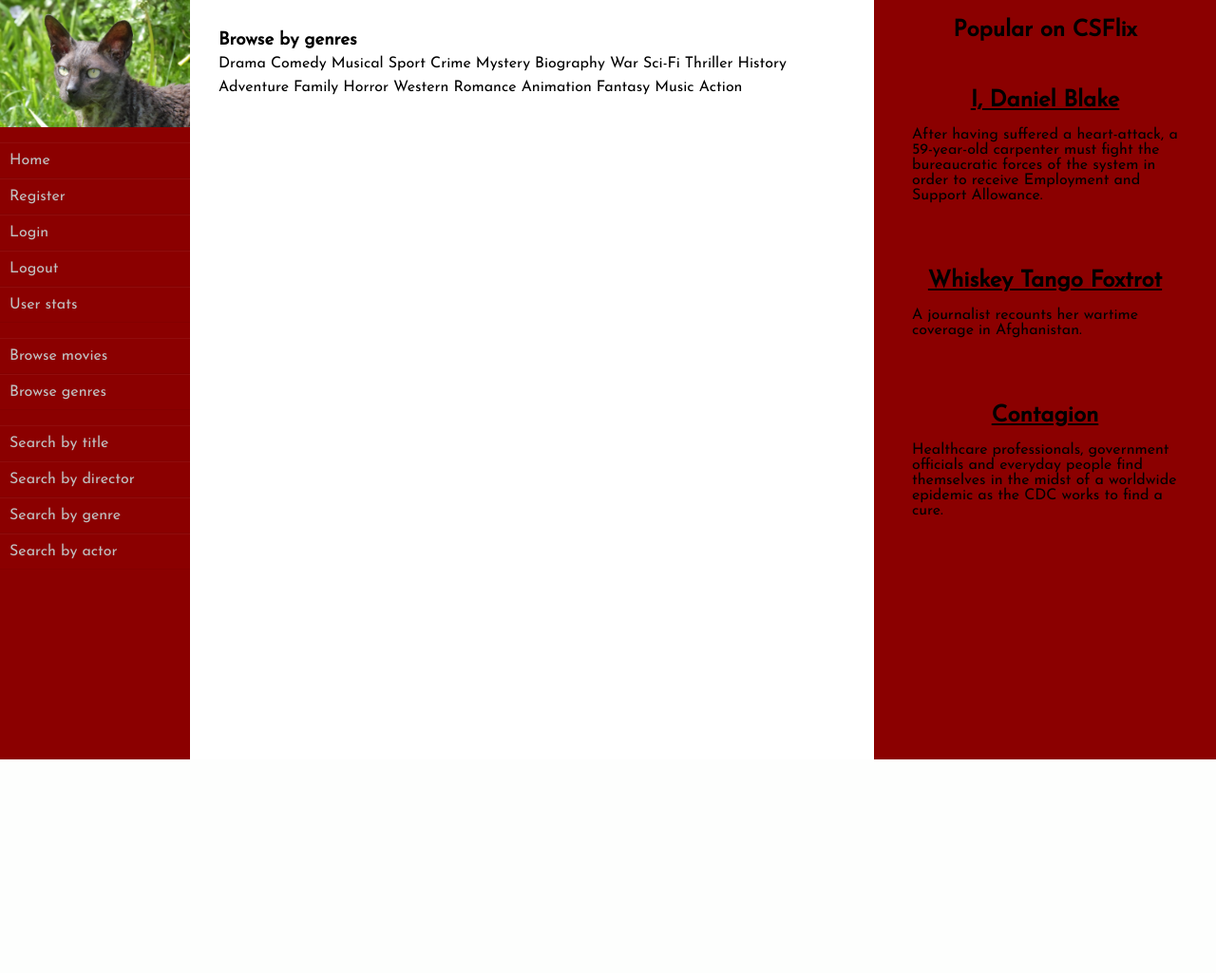
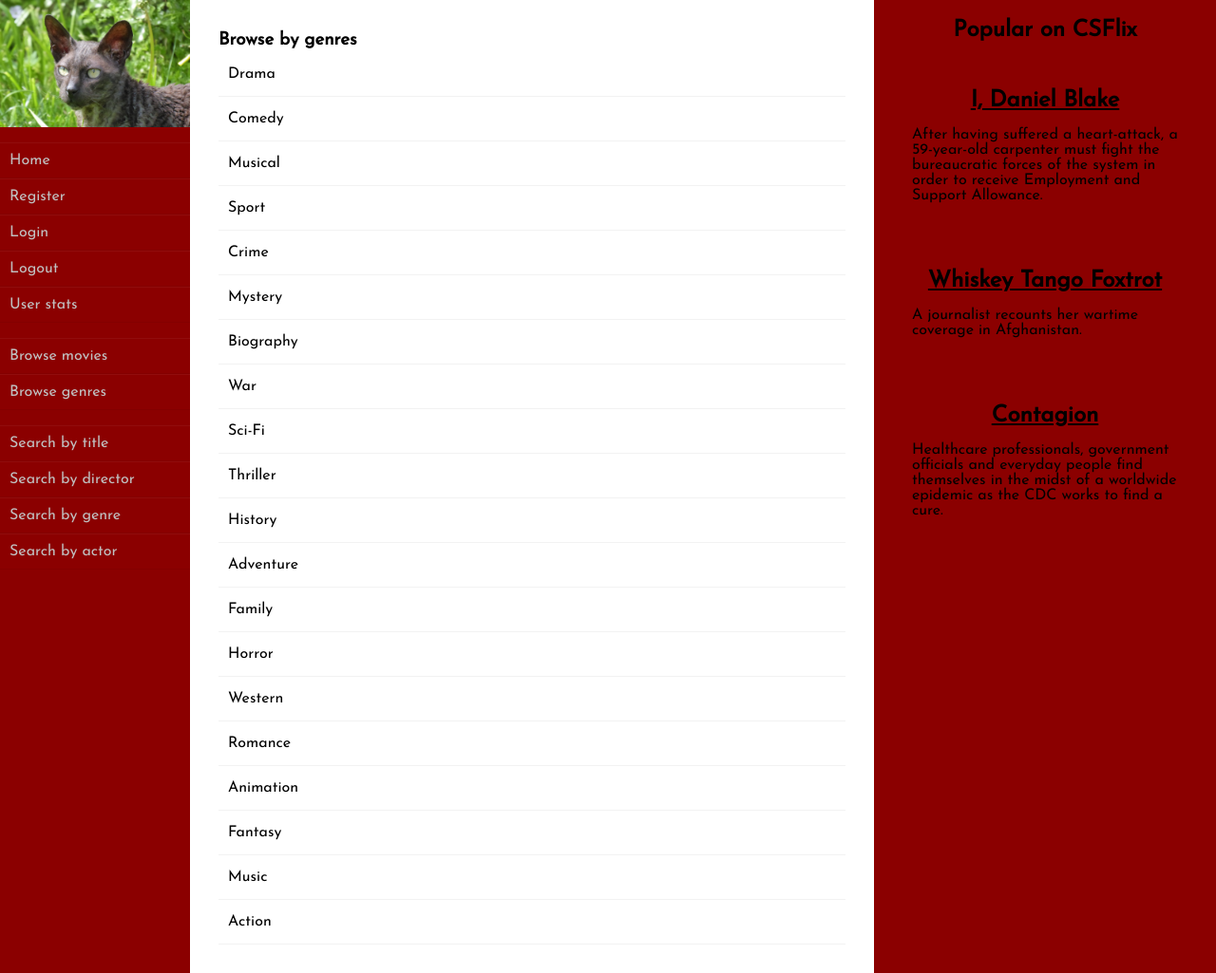
Before and after one commit to cdonougherlee/CSFlix, a Flask app: page /browse_genres in a window 1280 px wide. Shown: the whole page at 95% size. Before the commit the page ends 800 px from the top, so only its background shows below. Run offline with Flask 2, Linux system fonts and the light colour scheme.

Commit message:
Updated browse genres

```diff
--- a/flix/static/css/main.css
+++ b/flix/static/css/main.css
@@ -93,7 +93,19 @@ h1 {
     color: #fff;
 }
 
+.genre-btn {
+  padding: 10px;
+  border-bottom: 1px solid #bdb8d7;
+  border-bottom: 1px solid rgba(0, 0, 0, 0.05);
+  border-top: 1px solid rgba(255, 255, 255, 0.05);
+  color: #000000;
+  display: block;
+}
 
+.genre-btn:hover {
+    background-color: #8B0000;
+    color: #fff;
+}
 
 .btn-general {
     background-color: #8B0000;
--- a/flix/templates/movies/browse_genres.html
+++ b/flix/templates/movies/browse_genres.html
@@ -5,7 +5,7 @@
 <div>
     <h3>Browse by genres</h3>
     {% for key in genre_urls %}
-      <a class="btn-special2" href="{{ genre_urls[key] }}">{{ key }}</a>
+      <a class="genre-btn" href="{{ genre_urls[key] }}">{{ key }}</a>
     {% endfor %}
 </div>
 </main>
```
